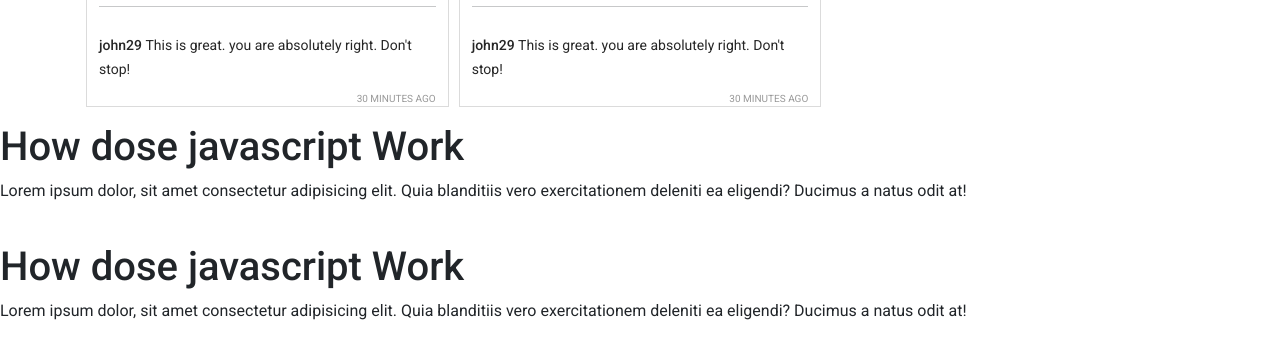
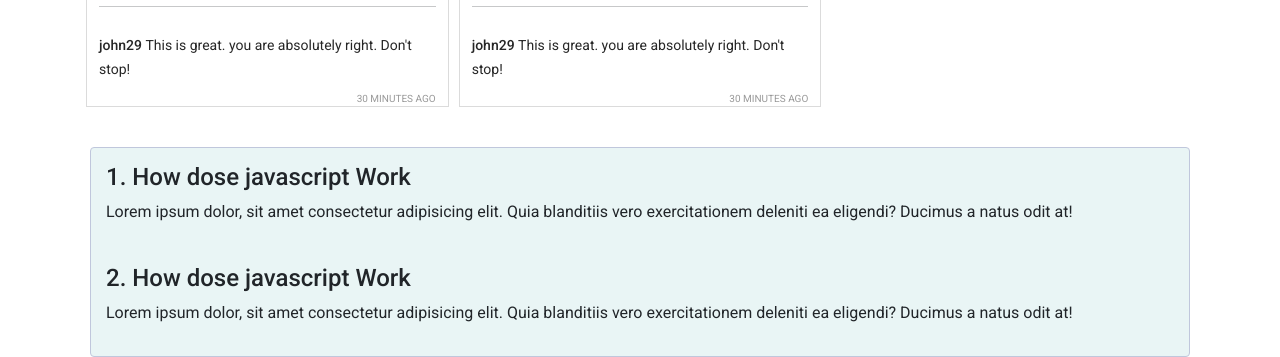
Before and after one commit to Sakilshikdar/insta-shohor-assigment-7, a plain HTML site: page index.html in a window 1280 px wide. Shown: the part 1409-1766 px from the top of the page. Drawn offline with nearby package versions, Linux system fonts and the light colour scheme.

Commit message:
bonuse-sectiono-style-complete

```diff
--- a/css/style.css
+++ b/css/style.css
@@ -245,6 +245,16 @@ img {
   display: none;
 }
 
+.QS-section{
+  border: 1px solid rgb(192, 199, 220);
+  background-color: rgba(213, 236, 236, 0.53);
+  border-radius: 4px;
+  margin-left: 90px;
+  margin-right: 90px;
+  padding: 15px;
+
+}
+
 @media only screen and (max-width: 992px) {
   #posts {
     grid-template-columns: repeat(2, 1fr);
--- a/index.html
+++ b/index.html
@@ -77,11 +77,12 @@
                 <h1>Reported posts</h1>
             </div>
         </main>
+        <br>
         <section class="QS-section">
-            <h1>How dose javascript Work</h1>
+            <h4>1. How dose javascript Work</h4>
             <p>Lorem ipsum dolor, sit amet consectetur adipisicing elit. Quia blanditiis vero exercitationem deleniti ea eligendi? Ducimus a natus odit at!</p>
             <br>
-            <h1>How dose javascript Work</h1>
+            <h4>2. How dose javascript Work</h4>
             <p>Lorem ipsum dolor, sit amet consectetur adipisicing elit. Quia blanditiis vero exercitationem deleniti ea eligendi? Ducimus a natus odit at!</p>
         </section>
         <footer></footer>
```
